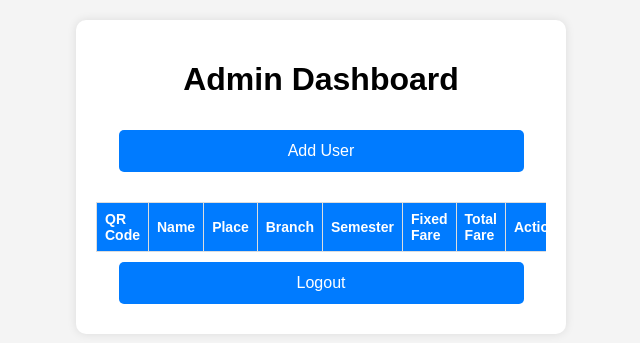
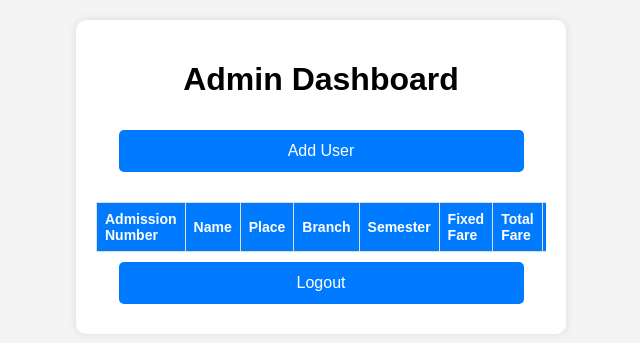
Before and after one commit to Adeeb078/cardscan, a Flask app: page /dashboard in a window 1280 px wide. Shown: the top 343 px of the page, without its empty margins (319-959 px from the left). Run offline with Flask 3, Linux system fonts and the light colour scheme; lists and menus that the app fills with data are empty.

Commit message:
Update dashboard.html

```diff
--- a/templates/dashboard.html
+++ b/templates/dashboard.html
@@ -14,7 +14,7 @@
         <table id="userTable">
             <thead>
                 <tr>
-                    <th>QR Code</th>
+                    <th>Admission Number</th>
                     <th>Name</th>
                     <th>Place</th>
                     <th>Branch</th>
@@ -22,6 +22,7 @@
                     <th>Fixed Fare</th>
                     <th>Total Fare</th>
                     <th>Actions</th>
+                    <th>QR Code</th>
                 </tr>
             </thead>
             <tbody></tbody>
```
